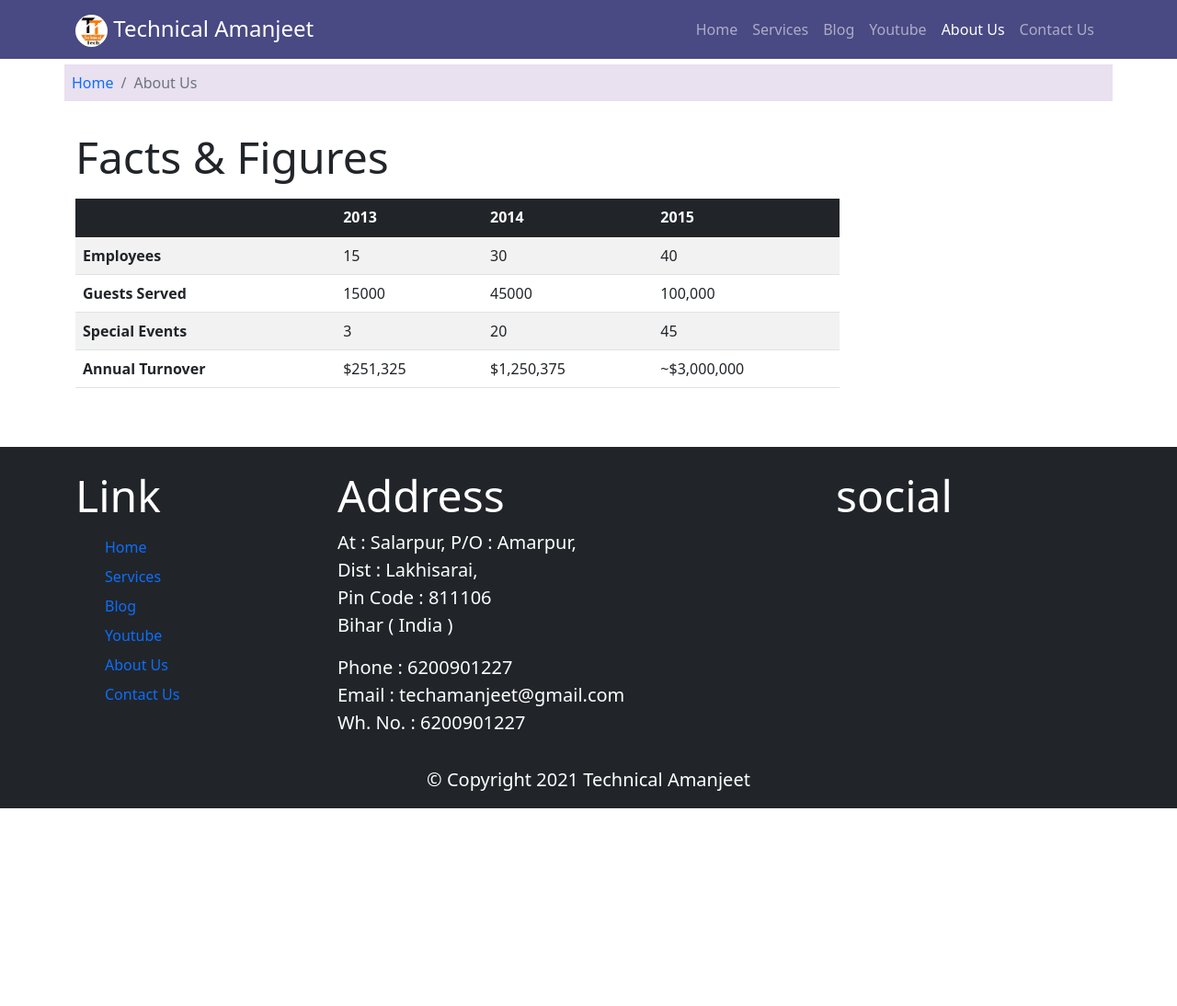
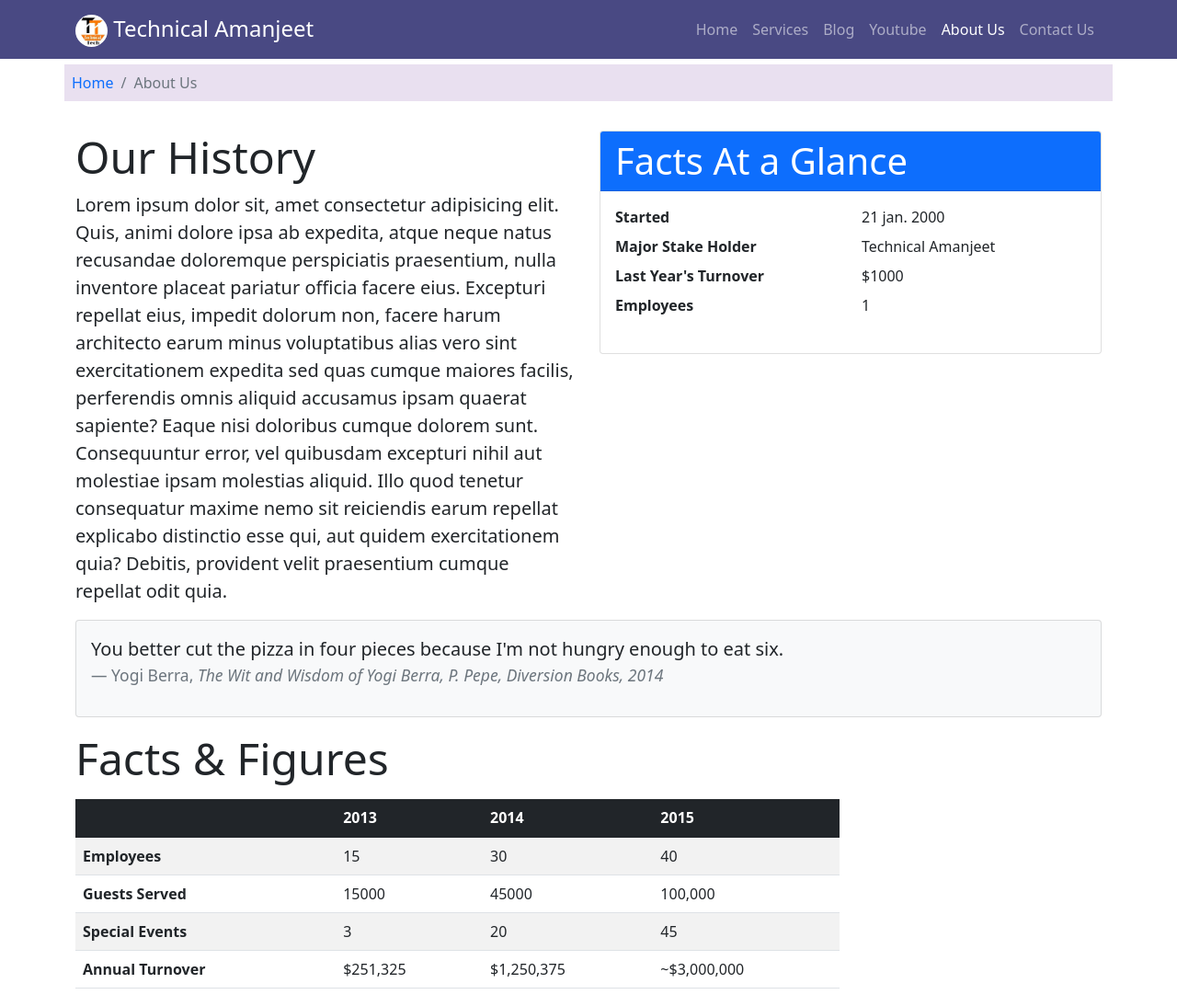
Before and after one commit to TechnicalAmanjeet/Full-stack-web-dev-with-react-specialization, a website: page front end web ui bootstrap/Lecture_prectice/Weak_02/aboutus.html in a window 1280 px wide. Shown: the top 1094 px of the page at 92% size. Before the commit the page ends 879 px from the top, so only its background shows below. Drawn offline with nearby package versions, Linux system fonts and the light colour scheme; files whose address does not match are found by name.

Commit message:
done some changes in 3 files

```diff
--- a/front end web ui bootstrap/Lecture_prectice/Weak_02/aboutus.html
+++ b/front end web ui bootstrap/Lecture_prectice/Weak_02/aboutus.html
@@ -50,6 +50,48 @@
                 <li class="breadcrumb-item active">About Us</li>
             </ol>
         </div>
+
+
+        <!-- History part  -->
+        <div class="row row-content mt-3">
+            <div class="col-12 col-md-6">
+                <h1 class="display-5">Our History</h1>
+                <p class="lead">Lorem ipsum dolor sit, amet consectetur adipisicing elit. Quis, animi dolore ipsa ab expedita, atque neque natus recusandae doloremque perspiciatis praesentium, nulla inventore placeat pariatur officia facere eius. Excepturi repellat eius, impedit dolorum non, facere harum architecto earum minus voluptatibus alias vero sint exercitationem expedita sed quas cumque maiores facilis, perferendis omnis aliquid accusamus ipsam quaerat sapiente? Eaque nisi doloribus cumque dolorem sunt. Consequuntur error, vel quibusdam excepturi nihil aut molestiae ipsam molestias aliquid. Illo quod tenetur consequatur maxime nemo sit reiciendis earum repellat explicabo distinctio esse qui, aut quidem exercitationem quia? Debitis, provident velit praesentium cumque repellat odit quia.</p>
+            </div>
+            <div class="col-12 col-md-6">
+                <div class="card">
+                    <h2 class="display-6 card-header bg-primary text-white">Facts At a Glance</h2>
+                    <div class="card-body">
+                        <dl class="row">
+                            <dt class="col-6">Started</dt>
+                            <dd class="col-6">21 jan. 2000</dd>
+                            <dt class="col-6">Major Stake Holder</dt>
+                            <dd class="col-6">Technical Amanjeet</dd>
+                            <dt class="col-6">Last Year's Turnover</dt>
+                            <dd class="col-6">$1000</dd>
+                            <dt class="col-6">Employees</dt>
+                            <dd class="col-6">1</dd>
+                        </dl>
+                    </div>
+                </div>
+            </div>
+
+            <div class="col-12">
+                <div class="card card-body bg-light">
+                    <blockquote class="blockquote">
+                        <p class="">You better cut the pizza in four pieces because
+                            I'm not hungry enough to eat six.</p>
+                        <footer class="blockquote-footer">Yogi Berra,
+                            <cite title="Source Title">The Wit and Wisdom of Yogi Berra,
+                            P. Pepe, Diversion Books, 2014</cite>
+                        </footer>
+                    </blockquote>
+                </div>
+            </div>
+        </div>
+
+
+
 
         <!-- table content  -->
         <div class="row row-content mt-3">
```
Also changed, not shown: front end web ui bootstrap/Lecture_prectice/Weak_02/contact.html (+4 -0 lines), front end web ui bootstrap/Lecture_prectice/Weak_02/index.html (+31 -0 lines).
